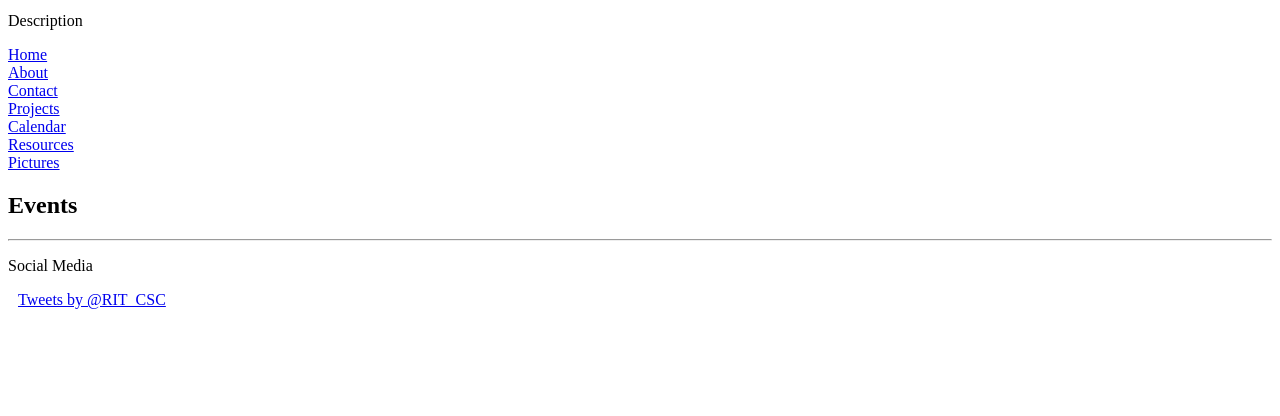
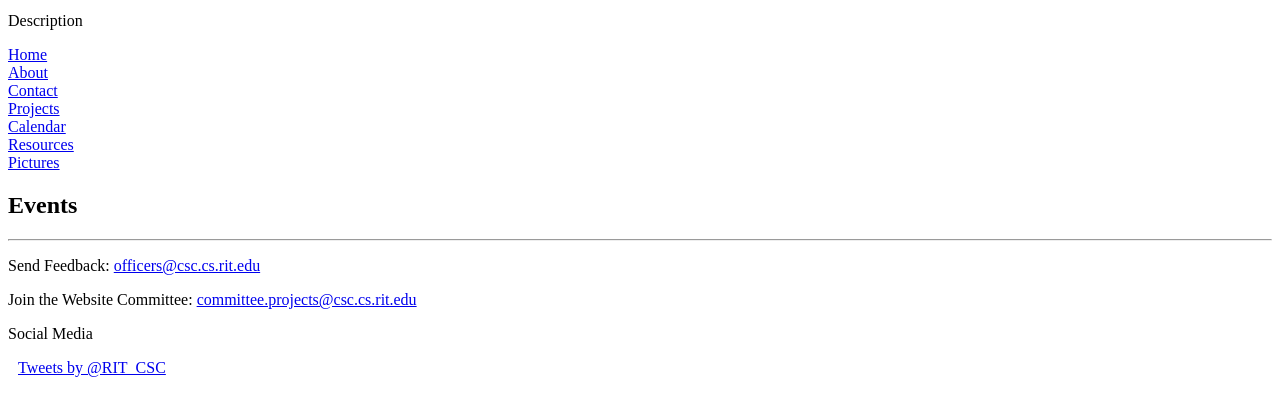
Before and after one commit to rit-csc/CSCWebsite, a Django app: template csc_new/pages/templates/pages/index.html in a window 1280 px wide. Shown: the part 350-766 px from the top of the page. Run offline with Django 3.2, Linux system fonts and the light colour scheme; the template is opened without the code that fills it, so the values that code supplies are empty; some libraries are stand-ins or nearby versions.

Commit message:
contribution links at bottom of page

```diff
--- a/csc_new/pages/templates/pages/index.html
+++ b/csc_new/pages/templates/pages/index.html
@@ -45,6 +45,8 @@ Description
 				<hr/>
 			</div>
 		{% endfor %}
+		<p>Send Feedback: <a href="mailto:officers@csc.cs.rit.edu">officers@csc.cs.rit.edu</a></p>
+		<p>Join the Website Committee: <a href="mailto:committee.projects@csc.cs.rit.edu">committee.projects@csc.cs.rit.edu</a></p>
 	</div>
 
 	<div class="social_media_container">
```
